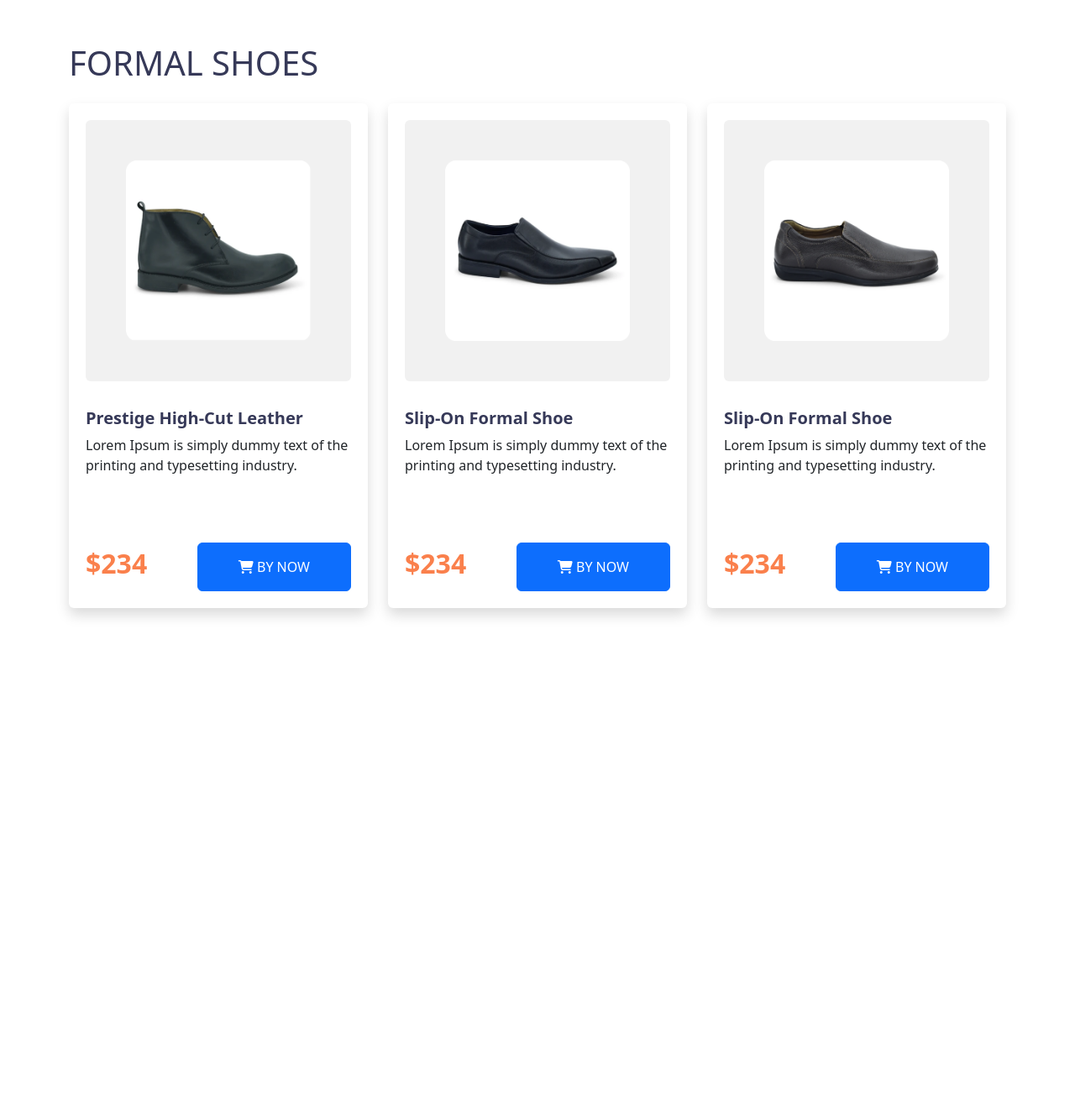
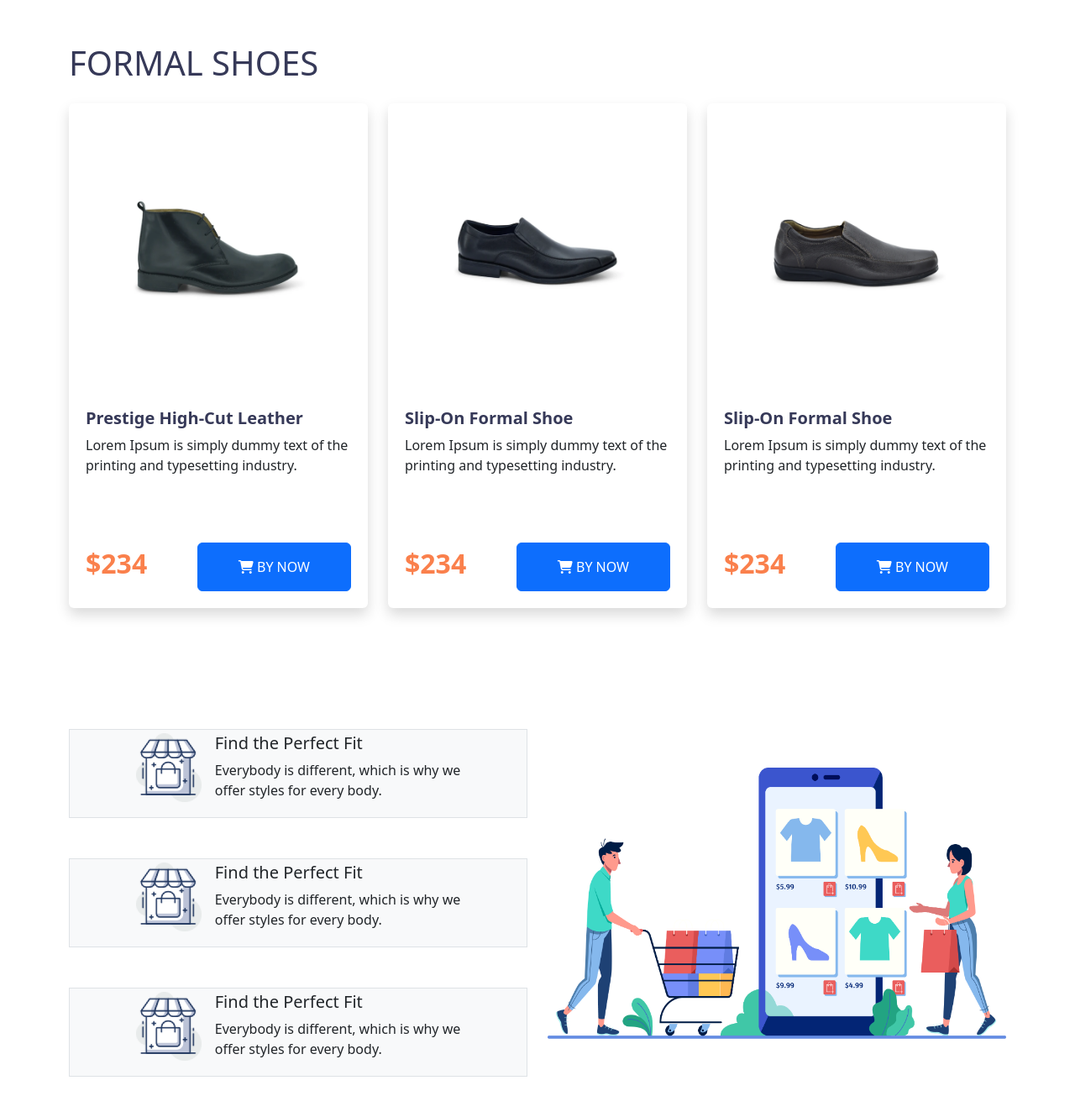
Before and after one commit to mohammadibrahim11/nike-react, a plain HTML site: page admin/index.html in a window 1280 px wide. Shown: the part 1564-2894 px from the top of the page at 84% size. Before the commit the page ends 2384 px from the top, so only its background shows below. Drawn offline with nearby package versions, Linux system fonts and the light colour scheme.

Commit message:
footer added

```diff
--- a/admin/index.html
+++ b/admin/index.html
@@ -235,7 +235,7 @@
 
             <div class="card h-100 border border-0 shadow p-1 mb-5 bg-body rounded">
 
-             <div class="m-3 bg-secondary-color  rounded">
+             <div class="m-3   rounded">
               <img src="/images/formal-1.png" class="card-img-top p-5  " alt="...">
              </div>
 
@@ -266,7 +266,7 @@
 
             <div class="card h-100 border border-0 shadow p-1 mb-5 bg-body rounded">
 
-             <div class="m-3 bg-secondary-color  rounded">
+             <div class="m-3   rounded">
               <img src="/images/formal-2.png" class="card-img-top p-5  " alt="...">
              </div>
 
@@ -296,8 +296,8 @@
 
             <div class="card h-100 border border-0 shadow p-1 mb-5 bg-body rounded">
 
-             <div class="m-3 bg-secondary-color  rounded">
-              <img src="/images/formal-3.png" class="card-img-top p-5  " alt="...">
+             <div class="m-3  rounded">
+              <img src="/images/formal-3.png" class="card-img-top p-5   " alt="...">
              </div>
 
               <div class="card-body">
@@ -327,6 +327,72 @@
       <!-- formal shoe section -->
     </main>
 
+    <!-- footer section  -->
+
+    <footer>
+      <section>
+        <div class="container ">
+          <div class="row">
+            <div class="col-6">
+              <div>
+                <div class="container px-0 ">
+                  <div class="row gx-5">
+                    <div class="col-12 pt-5  ">
+                     <div class="p-1 border bg-light d-flex justify-content-center   ">
+                      <img src="/icons/image 12.png" alt="" height="82" width="78">
+
+                     <div class="ps-3">
+                      <h5>Find the Perfect Fit</h5>
+                      <p>
+                        Everybody is different, which is why we <br>
+                         offer styles for every body.
+                      </p>
+                     </div>
+                     </div>
+                    </div>
+                    <div class="col-12 pt-5  ">
+                     <div class="p-1 border bg-light d-flex justify-content-center   ">
+                      <img src="/icons/image 12.png" alt="" height="82" width="78">
+
+                     <div class="ps-3">
+                      <h5>Find the Perfect Fit</h5>
+                      <p>
+                        Everybody is different, which is why we <br>
+                         offer styles for every body.
+                      </p>
+                     </div>
+                     </div>
+                    </div>
+                    <div class="col-12 pt-5 pb-5 ">
+                     <div class="p-1 border bg-light d-flex justify-content-center   ">
+                      <img src="/icons/image 12.png" alt="" height="82" width="78">
+
+                     <div class="ps-3">
+                      <h5>Find the Perfect Fit</h5>
+                      <p>
+                        Everybody is different, which is why we <br>
+                         offer styles for every body.
+                      </p>
+                     </div>
+                     </div>
+                    </div>
+
+                  </div>
+                </div>
+              </div>
+            </div>
+            <div class="col-6 align-self-center">
+              <img src="/icons/XMLID 1.png" alt="" class="img-fluid ">
+            </div>
+          </div>
+
+        </div>
+
+      </section>
+    </footer>
+
+    <!-- footer section -->
+
 
     <script src="https://cdn.jsdelivr.net/npm/bootstrap@5.2.0/dist/js/bootstrap.bundle.min.js" integrity="sha384-A3rJD856KowSb7dwlZdYEkO39Gagi7vIsF0jrRAoQmDKKtQBHUuLZ9AsSv4jD4Xa" crossorigin="anonymous"></script>
   </body>
```
